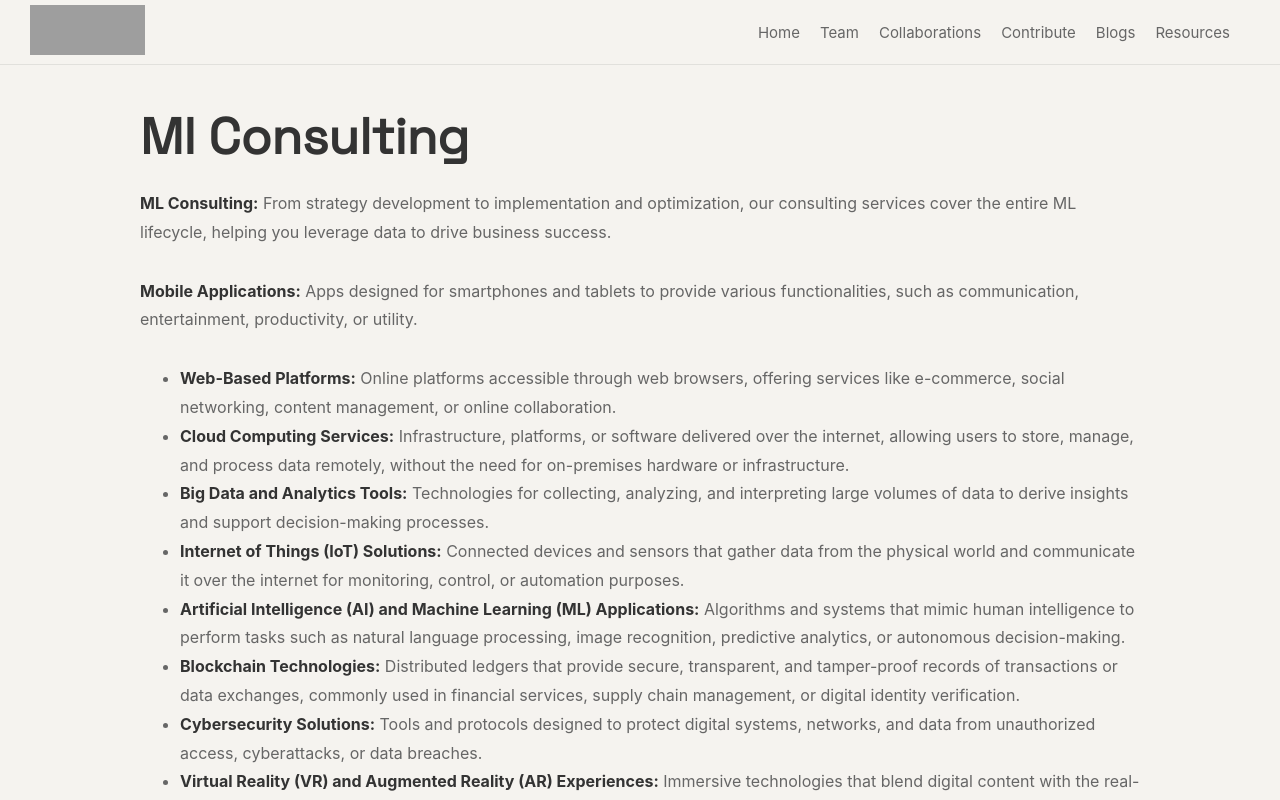
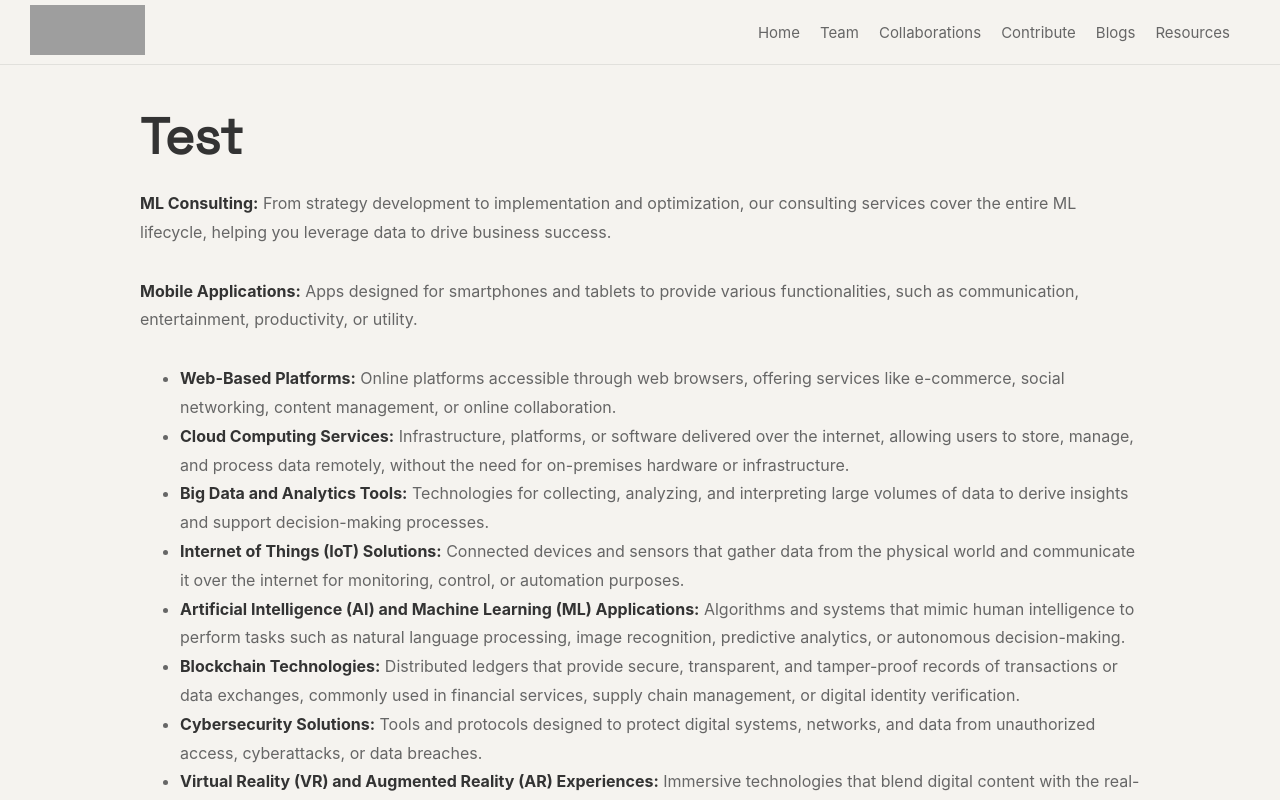
Before and after one commit to allmalab/allmalab.github.io, a Nuxt app: page /blogs/test in a window 1280 px wide. Shown: the top 800 px of the page. Built offline with nearby package versions, Linux system fonts and the light colour scheme; grey boxes are pictures that could not be loaded; a web font is replaced by a local one.

Commit message:
test blogs

```diff
--- a/pages/blogs/index.vue
+++ b/pages/blogs/index.vue
@@ -25,6 +25,13 @@ const route = useRoute();
 const blogPost = ref({});
 
 const blogs = [
+  {
+    id: "test",
+    title: "Test",
+    author: "@jafar",
+    content:
+      "ML Consulting: From strategy development to implementation and optimization, our consulting services cover the entire ML lifecycle, helping you leverage data to drive business success.",
+  }
 ];
 
 onMounted(() => {
--- /dev/null
+++ b/pages/blogs/test.vue
@@ -0,0 +1,156 @@
+<template>
+  <div class="blog-article-wrapper">
+    <div class="blog-article__title">Test</div>
+    <div class="blog-article__body">
+      <div class="body__header">
+        <span>ML Consulting:</span> From strategy development to implementation
+        and optimization, our consulting services cover the entire ML lifecycle,
+        helping you leverage data to drive business success.
+      </div>
+      <div class="body__header">
+        <span>Mobile Applications:</span> Apps designed for smartphones and
+        tablets to provide various functionalities, such as communication,
+        entertainment, productivity, or utility.
+      </div>
+      <div class="body__content">
+        <ul>
+          <li>
+            <span>Web-Based Platforms:</span> Online platforms accessible
+            through web browsers, offering services like e-commerce, social
+            networking, content management, or online collaboration.
+          </li>
+          <li>
+            <span>Cloud Computing Services:</span> Infrastructure, platforms, or
+            software delivered over the internet, allowing users to store,
+            manage, and process data remotely, without the need for on-premises
+            hardware or infrastructure.
+          </li>
+          <li>
+            <span>Big Data and Analytics Tools:</span> Technologies for
+            collecting, analyzing, and interpreting large volumes of data to
+            derive insights and support decision-making processes.
+          </li>
+          <li>
+            <span>Internet of Things (IoT) Solutions:</span> Connected devices
+            and sensors that gather data from the physical world and communicate
+            it over the internet for monitoring, control, or automation
+            purposes.
+          </li>
+          <li>
+            <span
+              >Artificial Intelligence (AI) and Machine Learning (ML)
+              Applications:</span
+            >
+            Algorithms and systems that mimic human intelligence to perform
+            tasks such as natural language processing, image recognition,
+            predictive analytics, or autonomous decision-making.
+          </li>
+          <li>
+            <span>Blockchain Technologies:</span>
+            Distributed ledgers that provide secure, transparent, and
+            tamper-proof records of transactions or data exchanges, commonly
+            used in financial services, supply chain management, or digital
+            identity verification.
+          </li>
+          <li>
+            <span>Cybersecurity Solutions:</span>
+            Tools and protocols designed to protect digital systems, networks,
+            and data from unauthorized access, cyberattacks, or data breaches.
+          </li>
+          <li>
+            <span
+              >Virtual Reality (VR) and Augmented Reality (AR)
+              Experiences:</span
+            >
+            Immersive technologies that blend digital content with the
+            real-world environment to create interactive simulations, training
+            programs, or entertainment experiences.
+          </li>
+          <li>
+            <span>Robotic Process Automation (RPA):</span>
+            Software robots that automate repetitive tasks, workflows, or
+            business processes, enabling organizations to increase efficiency
+            and reduce operational costs.
+          </li>
+        </ul>
+      </div>
+    </div>
+    <div class="blog-article__footer">
+      <div class="footer__author">Jafar Isbarov</div>
+      <div class="footer__username">@jafar</div>
+    </div>
+  </div>
+</template>
+
+<script setup>
+const { id } = useRoute().params;
+
+const blogPosts = [
+  {
+    id: 1,
+    title: "Test",
+    content: "",
+    author: "Jafar Isbarov",
+    username: "@jafar",
+  },
+];
+</script>
+
+<style lang="scss" scoped>
+.blog-article-wrapper {
+  color: #666666;
+  padding: 0 20px;
+}
+
+.blog-article__title {
+  font-size: 50px;
+  color: #333333;
+  font-family: "SpaceGrotesk", sans-serif;
+  font-weight: 700;
+  margin-bottom: 20px;
+}
+
+.body__header {
+  span {
+    font-weight: bold;
+    color: #333333;
+  }
+}
+
+.blog-article__body {
+  display: flex;
+  flex-direction: column;
+  gap: 30px;
+  line-height: 1.8rem;
+}
+
+.body__content {
+  span {
+    font-weight: bold;
+    color: #333333;
+  }
+  ul {
+    margin: 0;
+  }
+}
+
+.blog-article__footer {
+  margin-top: 10px;
+  text-align: end;
+  .footer__author {
+    font-size: 20px;
+    color: #001122;
+    font-weight: 600;
+  }
+  .footer_username {
+    font-size: 14px;
+    color: #666666;
+  }
+}
+
+@media (min-width: 1020px) {
+  .blog-article-wrapper {
+    max-width: 1000px;
+  }
+}
+</style>
```
